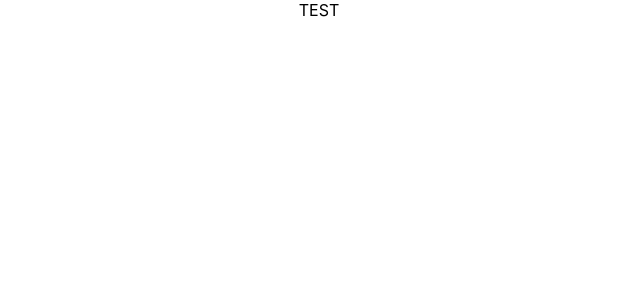
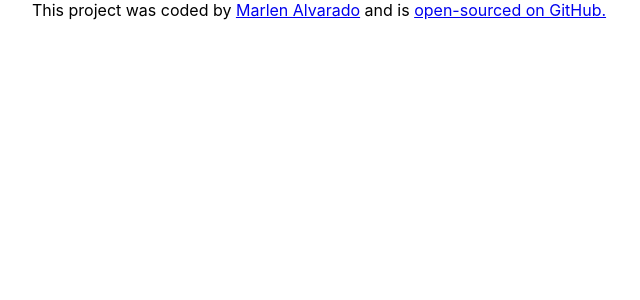
Before and after one commit to mmonter41912/weather-react, a React (Create React App) app: page / in a window 1280 px wide. Shown: the top 300 px of the page, without its empty margins (321-961 px from the left). Built offline with nearby package versions, Linux system fonts and the light colour scheme.

Commit message:
Added GitHub url

```diff
--- a/src/App.js
+++ b/src/App.js
@@ -3,5 +3,17 @@
 import Weather from "./Weather"
 
 export default function App() {
-  return <div className="App">TEST</div>;
+  return (
+    <div className="App">
+      <footer>
+        This project was coded by <a href="https://www.marlenalvarado.com">Marlen Alvarado</a> and is {""}
+        <a
+        href="https://github.com/mmonter41912/weather-react"
+        target="_blank"
+        >
+          open-sourced on GitHub.
+        </a>
+      </footer>
+    </div>
+  )
 }
```
Also changed, not shown: 1 other file (tests, documents, lock files or other folders).
